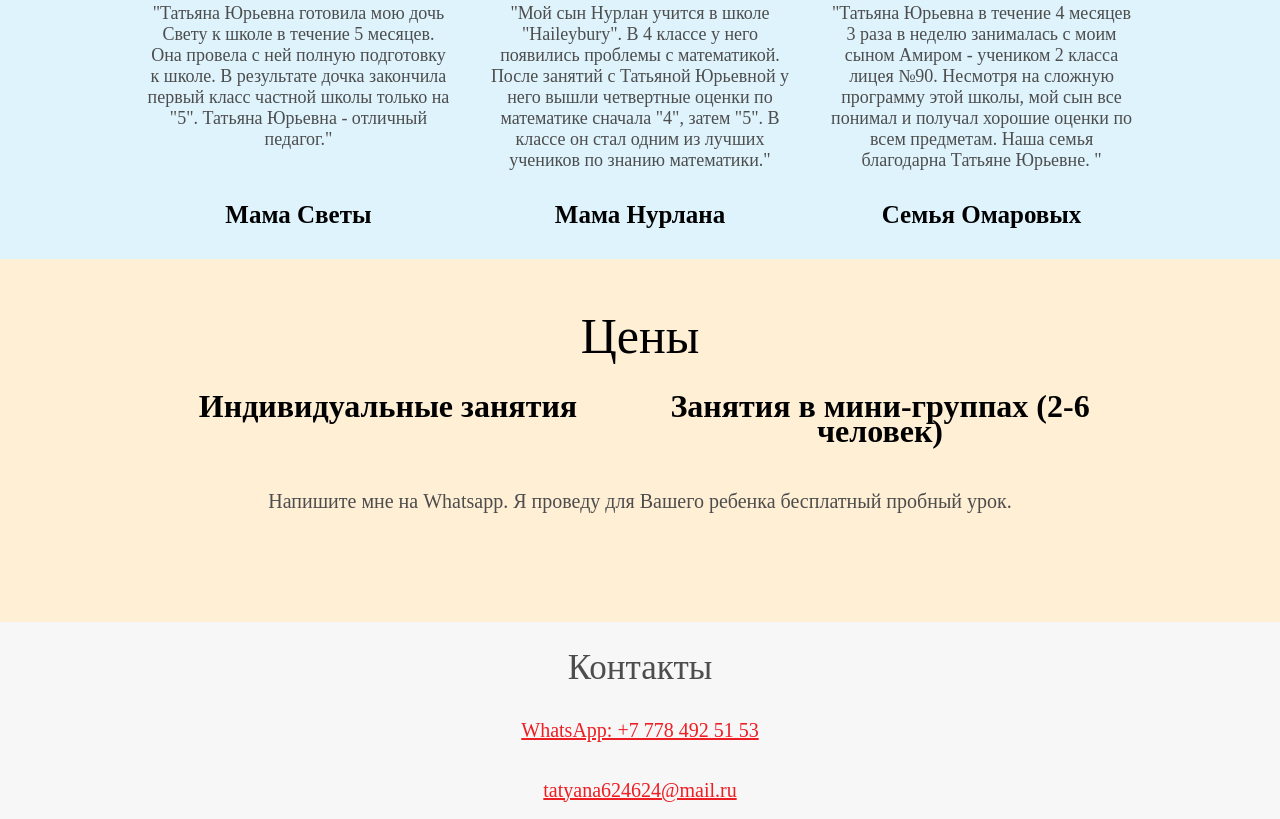
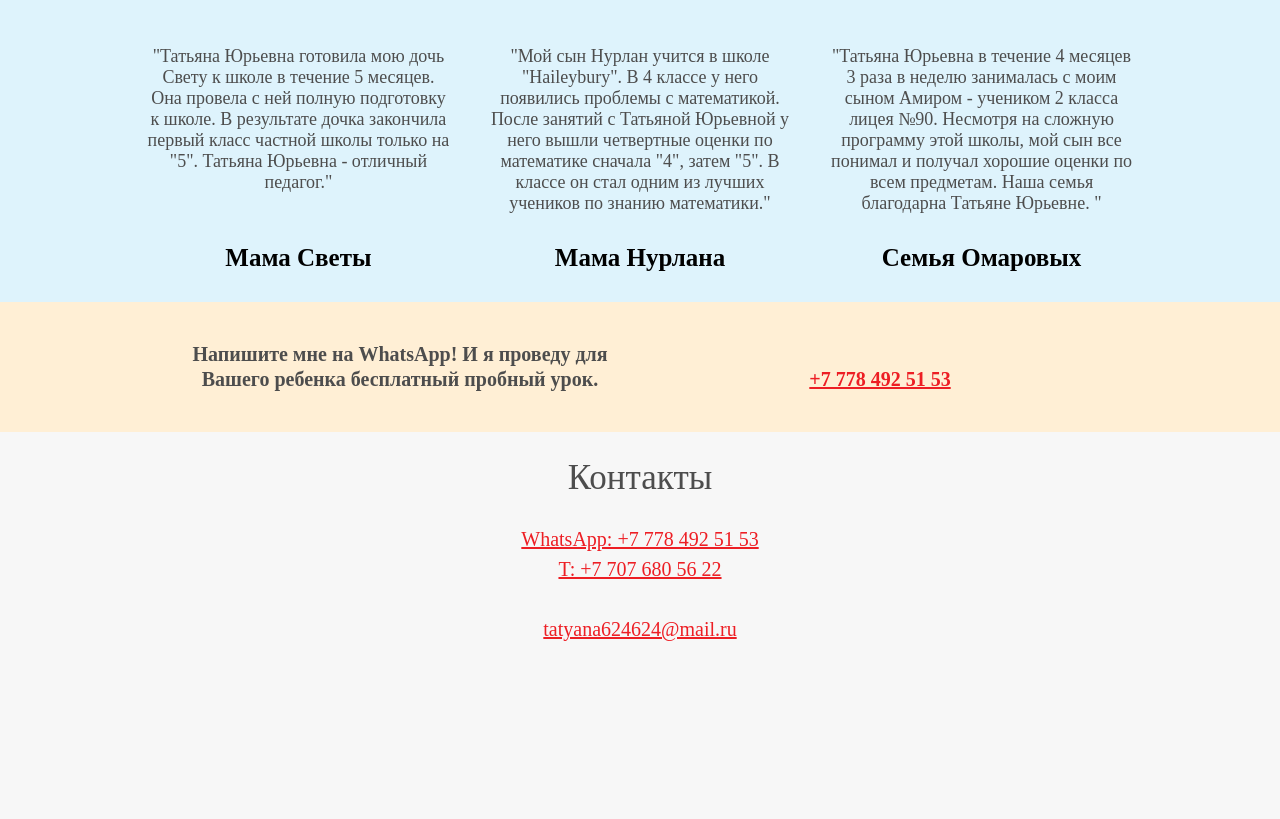
Before and after one commit to nightlord189/TatyanaSite, a plain HTML site: page index.html in a window 1280 px wide. Shown: the part 1563-2382 px from the top of the page. After the commit the page ends 2265 px from the top, so only its background shows below. Drawn offline with Linux system fonts and the light colour scheme.

Commit message:
add second phone, free-lesson block

```diff
--- a/index.html
+++ b/index.html
@@ -40,6 +40,7 @@
       </div>
 			педагог с 25-летним стажем
             <br><a href="https://wa.me/77784925153" style="color: black">WhatsApp: +7 778 492 51 53</a><br>
+            <a id="phone-second" href="tel:77076805622" style="color: black">T: +7 707 680 56 22</a><br>
           <a class="button-link" href="https://gumroad.com/vsedlyadoshkolnikov" role="button">Мои продукты</a>
 	  <a class="button-link" href="https://www.youtube.com/channel/UCASKvUTT1w8co-icm9yLb5w" role="button">Мой Youtube-канал</a>
 	  <a class="button-link" href="https://www.instagram.com/repetitor_0_4klass/" role="button" id="link-instagram">Instagram</a>
@@ -109,6 +110,7 @@
 </div>
 </div>
 
+    <div id="prices-block">
         <div class="middle-header">
             Цены
         </div>
@@ -132,27 +134,46 @@
                         </div>
                     </article>
                 </div>
-            <div class="content-text" id="price-common">
+            </div>
+        </div>
+    </div>
+
+    <div id="free-lesson-block" style="font-weight: bold">
+        <div class="main" style="padding-bottom: 30px">
+            <div class="container_12">
+                <div class="wrapper">
+                    <article class="grid_6">
+                        <div class="content-text">
+                            Напишите мне на WhatsApp!
+                            И я проведу для Вашего ребенка бесплатный пробный урок.
+                        </div>
+                    </article>
+                    <article class="grid_6">
+                        <div class="content-text">
                             <br>
-                <p>Напишите мне на Whatsapp. Я проведу для Вашего ребенка бесплатный пробный урок.</p>
+                            <a href="https://wa.me/77784925153">+7 778 492 51 53</a>
+                        </div>
+                    </article>
+                </div>
             </div>
         </div>
     </div>
 
     <script type="text/javascript">
         const host = window.location.host;
+
         singlePriceText = document.getElementById("price-single");
         groupPriceText = document.getElementById("price-group");
-        instagramLink = document.getElementById("link-instagram");
+        pricesBlock = document.getElementById("prices-block");
 
         if (host.endsWith(".ru")) {
             singlePriceText.innerText = '60 минут - 1500 рублей';
             groupPriceText.innerText = '60 минут - 750 рублей';
-            document.getElementById("price-common").remove();
+            document.getElementById("phone-second").remove();
+            document.getElementById("phone-second-2").remove();
         } else {
-            singlePriceText.remove();
-            groupPriceText.remove();
-            instagramLink.remove();
+            pricesBlock.remove();
+            document.getElementById("link-instagram").remove();
         }
     </script>
 </section>
@@ -166,6 +187,7 @@
 		Контакты
 	</div>
         <a href="https://wa.me/77784925153">WhatsApp: +7 778 492 51 53</a><br>
+        <a id="phone-second-2" href="tel:77076805622">T: +7 707 680 56 22</a><br>
 	<br><a href="mailto:tatyana624624@mail.ru">tatyana624624@mail.ru</a>
 	</div>
   </div>
```
Lines whose indentation alone changed are shown as unchanged.
